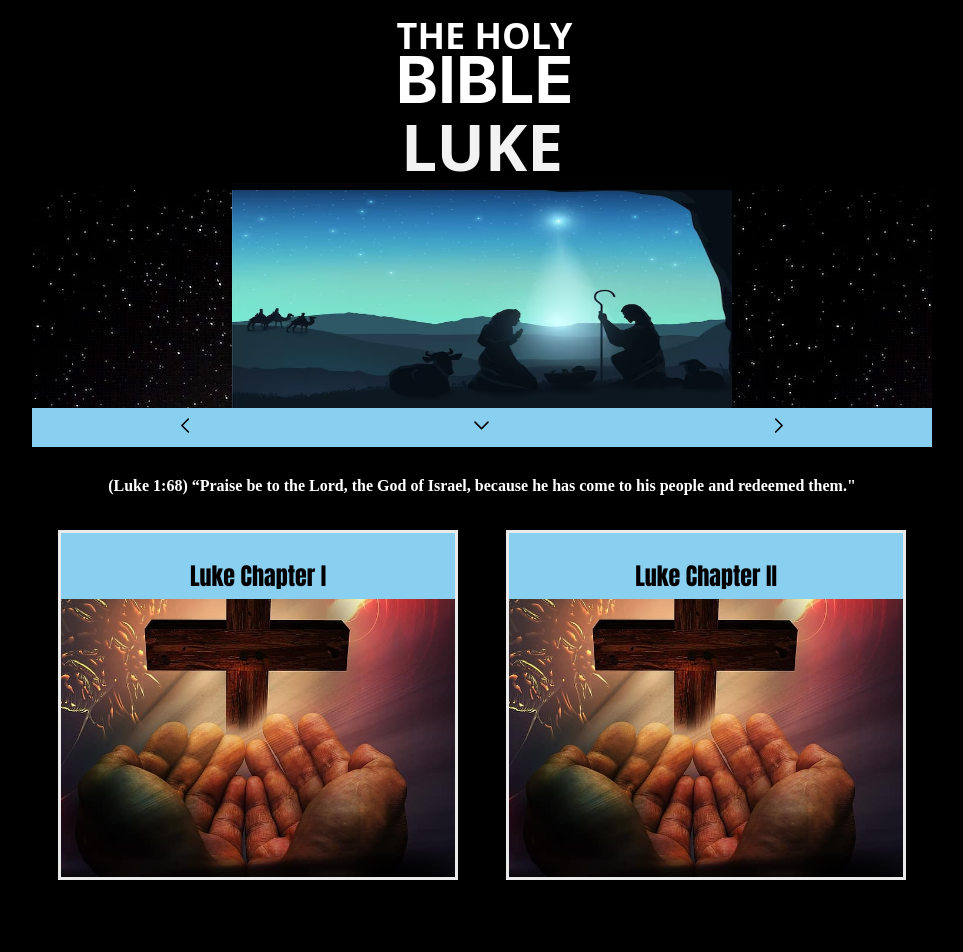
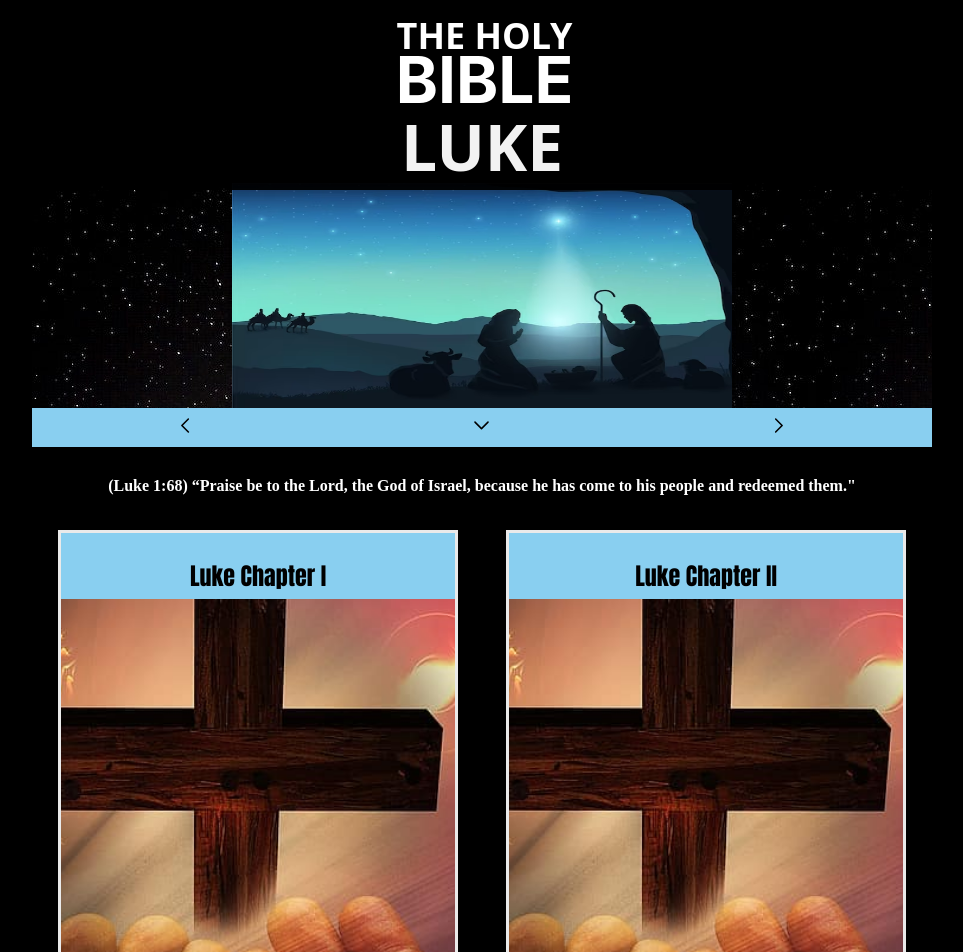
Before and after one commit to jnutt367/luke, a Next.js app: page / in a window 1280 px wide. Shown: the top 952 px of the page, without its empty margins (158-1121 px from the left). Built offline with nearby package versions, Linux system fonts and the light colour scheme.

Commit message:
Update Home.module.css
 max-height: 700px;

```diff
--- a/styles/Home.module.css
+++ b/styles/Home.module.css
@@ -290,7 +290,7 @@
     padding: 0rem;
     padding-top: -25px;
     text-align: left;
-    max-height: 350px;
+    max-height: 700px;
     max-width: 400px;
     background-color: black;
     overflow: scroll;
```
